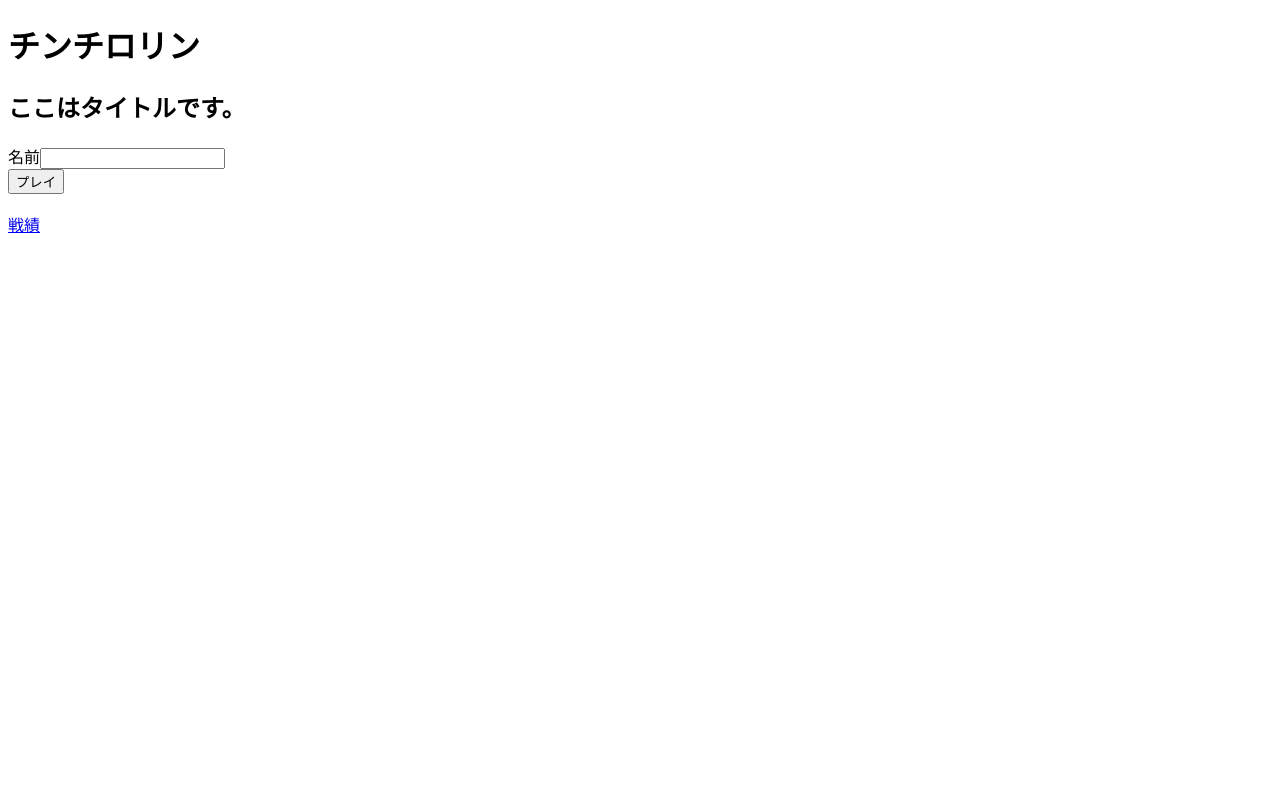
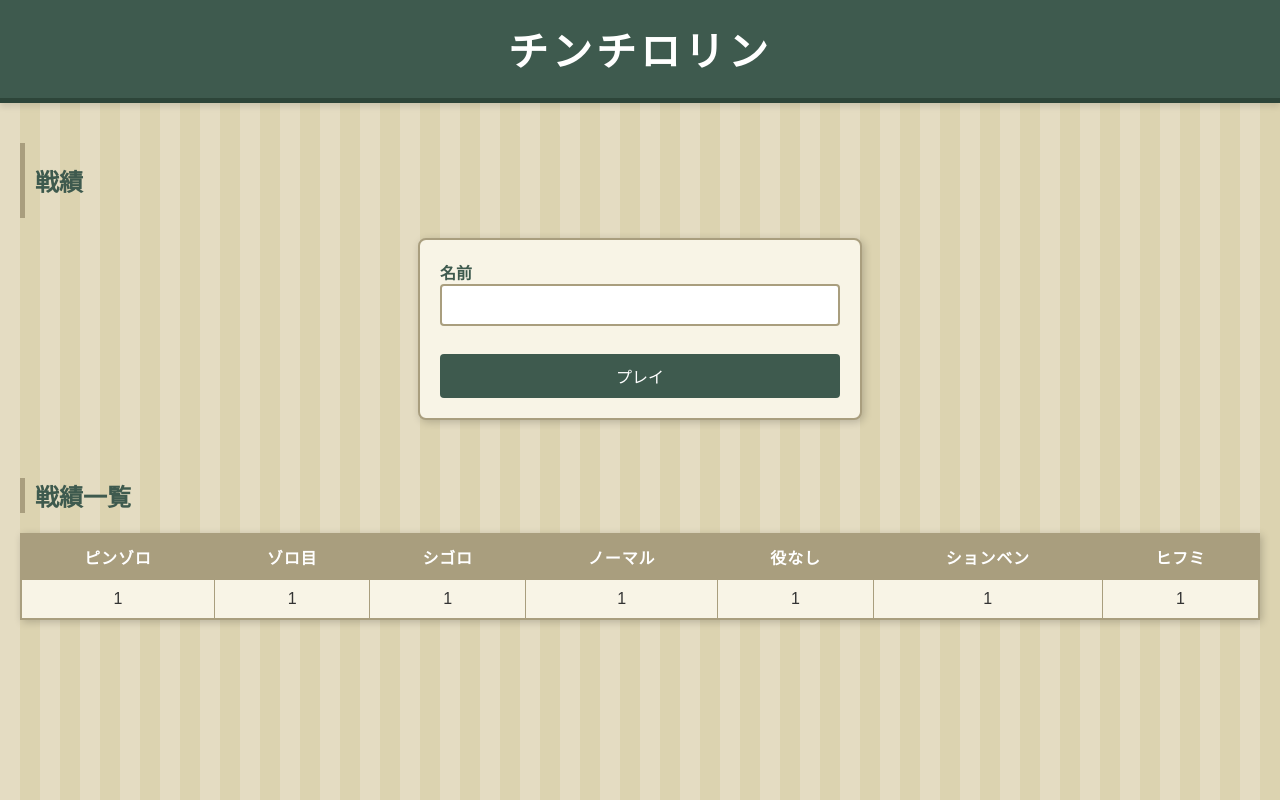
Before and after one commit to 2024AIT-OOP2-G15/Chinchirorin, a Flask app: page / in a window 1280 px wide. Run offline with Flask 3, Linux system fonts and the light colour scheme; tables that the repository leaves empty hold one stand-in row (values such as "Sample post").

Commit message:
タイトルページ

```diff
--- a/app.py
+++ b/app.py
@@ -14,7 +14,25 @@ for blueprint in blueprints:
 # ホームページのルート
 @app.route('/')
 def index():
-    return render_template('title.html')
+    # データベースからすべてのレコードを取得
+    record_list = Record.select()
+
+    # 必要なフィールドだけを持つデータのリストを作成
+    records = [
+        {
+            "pinzoro": record.pinzoro,
+            "zorome": record.zorome,
+            "sigoro": record.sigoro,
+            "normal": record.normal,
+            "yakunasi": record.yakunasi,
+            "shonben": record.shonben,
+            "hifumi": record.hifumi
+        }
+        for record in record_list
+    ]
+
+    # テンプレートにデータを渡す
+    return render_template('title.html', records=records)
 
 if __name__ == '__main__':
     app.run(port=8800,debug=True)
--- a/templates/title.html
+++ b/templates/title.html
@@ -5,19 +5,203 @@
     <meta name="viewport" content="width=device-width, initial-scale=1.0">
     <title>チンチロリン</title>
 </head>
+<style>
+    /* style.css */
+body {
+    margin: 0;
+    font-family: 'Hiragino Kaku Gothic Pro', 'Meiryo', sans-serif;
+    background: repeating-linear-gradient(
+        90deg,
+        #e4dcc2 0,
+        #e4dcc2 20px,
+        #dcd3b0 20px,
+        #dcd3b0 40px
+    ); /* 畳の織り目をイメージした背景 */
+    color: #333;
+}
+
+header {
+    background-color: #3e5a4e; /* 畳の縁の深緑色 */
+    color: #fff;
+    padding: 20px;
+    text-align: center;
+    box-shadow: 0 4px 6px rgba(0, 0, 0, 0.1);
+    border-bottom: 5px solid #2d4539;
+}
+
+header h1 {
+    margin: 0;
+    font-size: 2.5em;
+    letter-spacing: 0.1em;
+}
+
+main {
+    padding: 20px;
+}
+
+h2, h3 {
+    color: #3e5a4e;
+    border-left: 5px solid #a99e7e; /* 和風の強調線 */
+    padding-left: 10px;
+}
+
+form {
+    background-color: #f8f4e6; /* 畳の風合いをイメージ */
+    padding: 20px;
+    border: 2px solid #a99e7e;
+    border-radius: 8px;
+    box-shadow: 2px 2px 8px rgba(0, 0, 0, 0.2);
+    max-width: 400px;
+    margin: 0 auto;
+}
+
+form label {
+    display: block;
+    margin-bottom: 10px;
+    font-weight: bold;
+    color: #3e5a4e;
+}
+
+form input[type="text"] {
+    width: 100%; /* ボタンと同じ幅 */
+    padding: 10px;
+    border: 2px solid #a99e7e;
+    border-radius: 4px;
+    font-size: 1em;
+    background-color: #fff;
+    box-sizing: border-box;
+}
+
+form button {
+    display: block;
+    width: 100%; /* テキストフィールドと同じ幅 */
+    padding: 10px;
+    background-color: #3e5a4e;
+    color: white;
+    font-size: 1em;
+    border: none;
+    border-radius: 4px;
+    cursor: pointer;
+    transition: background-color 0.3s;
+}
+
+form button:hover {
+    background-color: #2d4539;
+}
+
+a {
+    display: inline-block;
+    margin: 20px 0;
+    color: #3e5a4e;
+    text-decoration: none;
+    font-weight: bold;
+    /* border-bottom: 2px solid #3e5a4e; */
+    transition: color 0.3s, border-bottom-color 0.3s;
+}
+
+a:hover {
+    color: #2d4539;
+    border-bottom-color: #2d4539;
+}
+
+section {
+    margin-top: 40px;
+}
+
+table {
+    width: 100%;
+    border-collapse: collapse;
+    background-color: #f8f4e6;
+    border: 2px solid #a99e7e;
+    box-shadow: 2px 2px 8px rgba(0, 0, 0, 0.2);
+}
+
+table th, table td {
+    border: 1px solid #a99e7e;
+    padding: 10px;
+    text-align: center;
+}
+
+table th {
+    background-color: #a99e7e;
+    color: white;
+    font-weight: bold;
+    letter-spacing: 0.05em;
+}
+
+table tr:nth-child(even) {
+    background-color: #ede8d3;
+}
+
+table tr:hover {
+    background-color: #dcd3b3;
+}
+
+footer {
+    margin-top: 20px;
+    text-align: center;
+    color: #3e5a4e;
+    font-size: 0.9em;
+}
+
+@media (max-width: 600px) {
+    form, table {
+        width: 100%;
+    }
+
+    form button {
+        font-size: 0.9em;
+    }
+}
+
+</style>
 <body>
     <header>
         <h1>チンチロリン</h1>
     </header>
 
     <main>
-        <h2>ここはタイトルです。</h2>
+        <!-- <h2>ここはタイトルです。</h2> -->
+         <h2><a href="{{ url_for('records.index') }}">戦績</a></h2>
         <form action="{{ url_for('game.index') }}" method="post">
             <label>名前<input type="text" name="name" required></label><br>
             <button type="submit">プレイ</button>
         </form>
         <br>
-        <a href="{{ url_for('records.index') }}">戦績</a>
+        <!-- <a href="{{ url_for('records.index') }}">戦績</a> -->
+
+        <!-- 戦績テーブル -->
+        <section>
+            <h2>戦績一覧</h2>
+            <table border="1">
+                <thead>
+                    <tr>
+                        <th>ピンゾロ</th>
+                        <th>ゾロ目</th>
+                        <th>シゴロ</th>
+                        <th>ノーマル</th>
+                        <th>役なし</th>
+                        <th>ションベン</th>
+                        <th>ヒフミ</th>
+                    </tr>
+                </thead>
+                <tbody>
+                    {% for record in records %}
+                    <tr>
+                        <td>{{ record.pinzoro }}</td>
+                        <td>{{ record.zorome }}</td>
+                        <td>{{ record.sigoro }}</td>
+                        <td>{{ record.normal }}</td>
+                        <td>{{ record.yakunasi }}</td>
+                        <td>{{ record.shonben }}</td>
+                        <td>{{ record.hifumi }}</td>
+                    </tr>
+                    {% endfor %}
+                </tbody>
+            </table>
+        </section>
+        <!-- 戦績テーブル追加ここまで -->
+
     </main>
 </body>
 </html>
```
